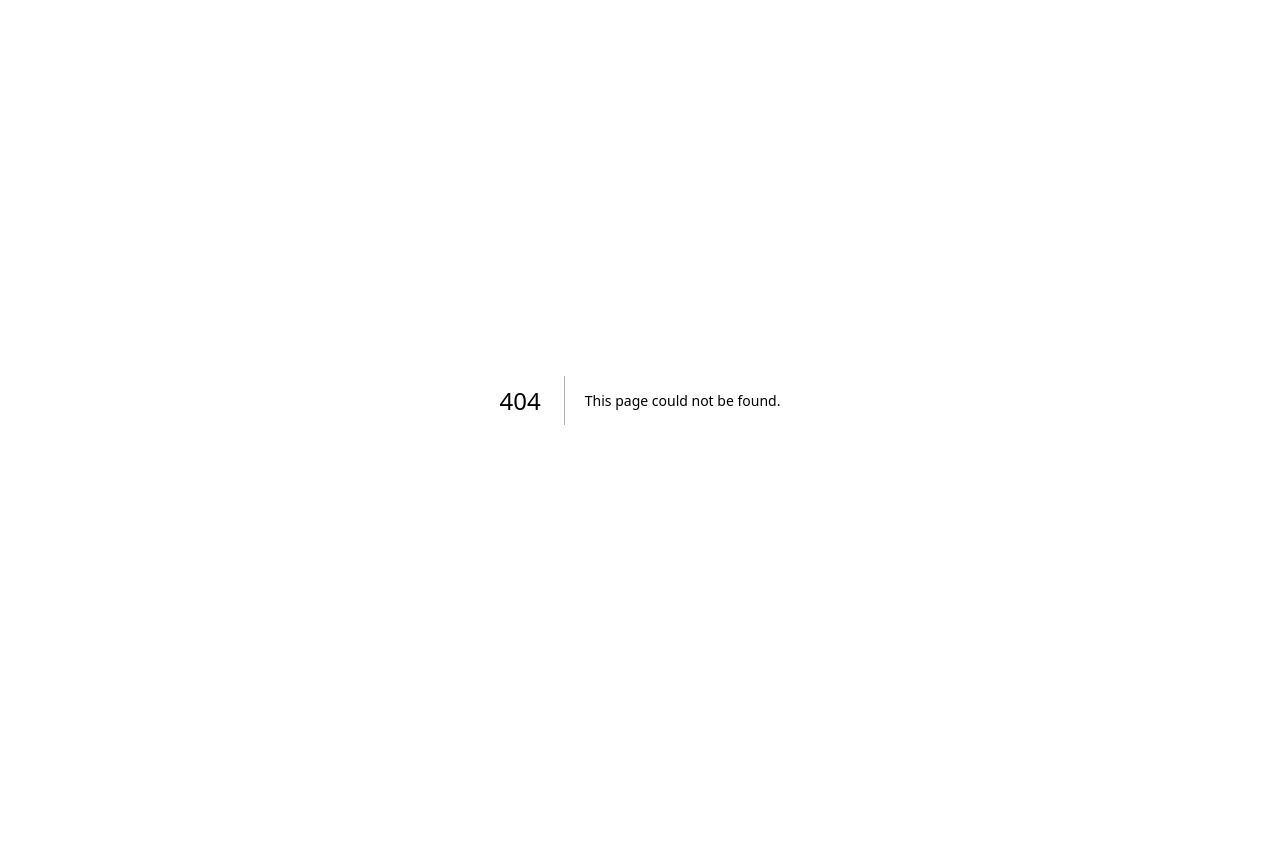
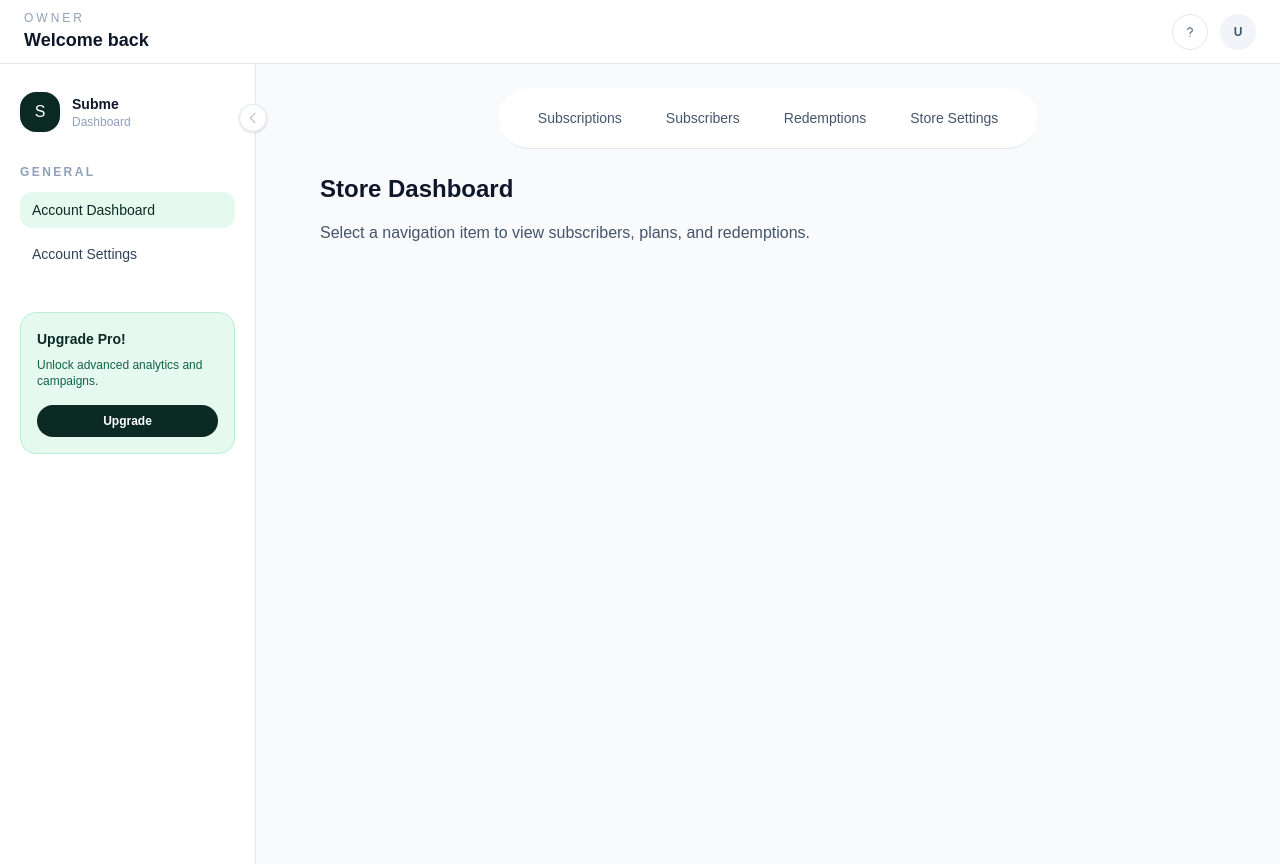
Before and after one commit to mjedwards/subme, a Next.js app: page /dashboard/1/dashboard in a window 1280 px wide. Before the commit this address had no page. Before the commit the page ends 800 px from the top, so only its background shows below. Built offline with nearby package versions, Linux system fonts and the light colour scheme; no server answers.

Commit message:
feat(ui): unify dashboard navigation, roles, and store layouts

```diff
--- a/src/app/(auth)/signup/SignUpPanel.tsx
+++ b/src/app/(auth)/signup/SignUpPanel.tsx
@@ -4,7 +4,7 @@ import { makeFetch } from "@/utils/helper";
 import { useRouter } from "next/navigation";
 import { useState } from "react";
 
-type Role = "customer" | "store";
+type Role = "customer" | "owner";
 
 const roleCopy = {
 	customer: {
@@ -18,7 +18,7 @@ const roleCopy = {
 			{ label: "Password", type: "password", name: "password" },
 		],
 	},
-	store: {
+	owner: {
 		headline: "Create your store account",
 		subtitle: "Launch subscriptions for every location you manage.",
 		button: "Create store account",
@@ -73,11 +73,12 @@ export default function SignUpPanel() {
 			method: "POST",
 			data: {
 				name:
-					role === "store"
+					role === "owner"
 						? user.storeName
 						: `${user.firstName} ${user.lastName}`,
 				email: user.email,
 				password: user.password,
+				role
 			},
 		});
 
@@ -115,9 +116,9 @@ export default function SignUpPanel() {
 					</button>
 					<button
 						type='button'
-						onClick={() => setRole("store")}
+						onClick={() => setRole("owner")}
 						className={`flex-1 rounded-full px-4 py-2 font-medium transition ${
-							role === "store"
+							role === "owner"
 								? "bg-white text-slate-900 shadow-sm"
 								: "text-slate-500"
 						}`}>
--- /dev/null
+++ b/src/app/(owner)/dashboard/[storeSlug]/dashboard/components/StoreTopNav.tsx
@@ -0,0 +1,27 @@
+"use client";
+
+import React from "react";
+
+export type NavItem = {
+	label: string;
+	href: string;
+};
+
+type StoreTopNavProps = {
+	items: NavItem[];
+};
+
+export default function StoreTopNav({ items }: StoreTopNavProps) {
+	return (
+		<nav className='flex flex-wrap items-center gap-3 border-b border-slate-200 bg-white px-6 py-3 text-sm rounded-full w-fit mx-auto'>
+			{items.map((item) => (
+				<a
+					key={item.label}
+					href={item.href}
+					className='rounded-full px-4 py-2 font-medium text-slate-600 transition hover:bg-slate-100 hover:text-slate-900'>
+					{item.label}
+				</a>
+			))}
+		</nav>
+	);
+}
--- /dev/null
+++ b/src/app/(owner)/dashboard/[storeSlug]/dashboard/layouts/StoreDashboardShell.tsx
@@ -0,0 +1,25 @@
+"use client";
+
+import React from "react";
+import StoreTopNav from "../components/StoreTopNav";
+
+type MenuItem = {
+	label: string;
+	href: string;
+};
+type StoreDashboardShellProps = {
+	children: React.ReactNode;
+	items: MenuItem[];
+};
+
+export default function StoreDashboardShell({
+	children,
+	items,
+}: StoreDashboardShellProps) {
+	return (
+		<>
+			<StoreTopNav items={items} />
+			<main className='flex-1 px-8 py-6'>{children}</main>
+		</>
+	);
+}
--- /dev/null
+++ b/src/app/(owner)/dashboard/[storeSlug]/dashboard/page.tsx
@@ -0,0 +1,10 @@
+export default function StorePage() {
+	return (
+		<div className='space-y-4'>
+			<h1 className='text-2xl font-semibold text-slate-900'>Store Dashboard</h1>
+			<p className='text-slate-600'>
+				Select a navigation item to view subscribers, plans, and redemptions.
+			</p>
+		</div>
+	);
+}
--- /dev/null
+++ b/src/app/(owner)/dashboard/[storeSlug]/layout.tsx
@@ -0,0 +1,24 @@
+import StoreDashboardShell from "./dashboard/layouts/StoreDashboardShell";
+
+export default async function StoreAccountLayout({
+	children,
+	params,
+}: Readonly<{
+	children: React.ReactNode;
+	params: Promise<{ storeSlug: string }>;
+}>) {
+	const resolvedParams = await params;
+	const storeBase = `/dashboard/${resolvedParams.storeSlug}`;
+	const storeMenuItems = [
+				{ label: "Subscriptions", href: `${storeBase}/plans` },
+				{ label: "Subscribers", href: `${storeBase}/subscribers` },
+				{ label: "Redemptions", href: `${storeBase}/redemptions` },
+				{ label: "Store Settings", href: `${storeBase}/settings` },
+	];
+
+	return (
+		<StoreDashboardShell items={storeMenuItems}>
+			{children}
+		</StoreDashboardShell>
+	);
+}
--- /dev/null
+++ b/src/app/(owner)/dashboard/layout.tsx
@@ -0,0 +1,32 @@
+import DashboardShell from "@/components/layouts/DashboardShell";
+import { createRouteHandlerSupabaseClient } from "@/lib/supabase/server";
+
+export default async function OwnerAccountLayout({
+	children,
+}: Readonly<{
+	children: React.ReactNode;
+	params: { storeSlug: string };
+}>) {
+	const ownerSections = [
+		{
+			title: "General",
+			items: [
+				{ label: "Account Dashboard", href: "/dashboard" },
+				{ label: "Account Settings", href: "/dashboard/settings" },
+			],
+		},
+	];
+
+	const supabase = await createRouteHandlerSupabaseClient();
+	const { data } = await supabase.auth.getUser();
+	const userName = data.user?.user_metadata?.name ?? data.user?.email ?? "";
+
+	return (
+		<DashboardShell
+			sections={ownerSections}
+			userName={userName}
+			roleLabel='Owner'>
+			{children}
+		</DashboardShell>
+	);
+}
--- a/src/app/(owner)/dashboard/page.tsx
+++ b/src/app/(owner)/dashboard/page.tsx
@@ -0,0 +1,10 @@
+export default function DashboardPage() {
+	return (
+		<div className="space-y-4">
+			<h1 className="text-2xl font-semibold text-slate-900">Account Dashboard</h1>
+			<p className="text-slate-600">
+				Select a store to view subscribers, plans, and redemptions.
+			</p>
+		</div>
+	);
+}
--- /dev/null
+++ b/src/app/(owner)/dashboard/settings/page.tsx
@@ -0,0 +1,10 @@
+export default function DashboardSettingsPage() {
+	return (
+		<div className='space-y-4'>
+			<h1 className='text-2xl font-semibold text-slate-900'>
+				Account Settings
+			</h1>
+			<p className='text-slate-600'>Details about account</p>
+		</div>
+	);
+}
--- a/src/app/api/signup/route.ts
+++ b/src/app/api/signup/route.ts
@@ -3,10 +3,13 @@ import { createAdminClient } from "@/lib/supabase/admin";
 import { createRouteHandlerSupabaseClient } from "@/lib/supabase/server";
 import { NextRequest, NextResponse } from "next/server";
 
+type SignUpRole = "customer" | "owner";
+
 interface SignUpRequest {
 	email: string;
 	name?: string;
 	password: string;
+	role: SignUpRole;
 }
 
 function getOrigin(req: NextRequest) {
@@ -32,7 +35,8 @@ export async function POST(request: NextRequest) {
 			});
 		}
 
-		const { email, name, password } = body;
+		const { email, name, password, role } = body;
+		const userRole: SignUpRole = role === "owner" ? "owner" : "customer";
 
 		const supabase = await createRouteHandlerSupabaseClient();
 
@@ -80,7 +84,7 @@ export async function POST(request: NextRequest) {
 			data.user.id,
 			{
 				app_metadata: {
-					roles: ["customer"],
+					roles: [userRole],
 				},
 			},
 		);
@@ -101,7 +105,7 @@ export async function POST(request: NextRequest) {
 				id: data.user.id,
 				email: data.user.email,
 				emailConfirmed: data.user.email_confirmed_at ? true : false,
-				roles: ["customer"],
+				roles: [userRole],
 			},
 			needsConfirmation,
 			message: needsConfirmation
--- a/src/app/auth/callback/route.ts
+++ b/src/app/auth/callback/route.ts
@@ -24,6 +24,7 @@ export async function GET(request: Request) {
 	}
 
 	const { data } = await supabase.auth.getUser();
+	console.log(data);
 	const roles = (data.user?.app_metadata?.roles as string[]) ?? [];
 
 	if (roles.includes("owner") || roles.includes("staff")) {
--- a/src/components/navigation/SideNav.tsx
+++ b/src/components/navigation/SideNav.tsx
@@ -1,5 +1,6 @@
 "use client";
 
+import { usePathname } from "next/navigation";
 import { useState } from "react";
 
 export type NavItem = {
@@ -18,6 +19,16 @@ type SideNavProps = {
 
 export default function SideNav({ sections }: SideNavProps) {
 	const [collapsed, setCollapsed] = useState(false);
+	const pathname = usePathname();
+	const allItems = sections.flatMap((section) => section.items);
+	const bestMatch =
+		allItems
+			.filter(
+				(item) =>
+					pathname === item.href ||
+					(pathname.startsWith(item.href + "/") && item.href !== "/"),
+			)
+			.sort((a, b) => b.href.length - a.href.length)[0]?.href ?? "";
 
 	return (
 		<aside
@@ -70,17 +81,22 @@ export default function SideNav({ sections }: SideNavProps) {
 							</div>
 						)}
 						<nav className="mt-3 flex flex-col gap-2 text-sm">
-							{section.items.map((item) => (
+							{section.items.map((item) => {
+								const isActive = bestMatch === item.href;
+								return (
 									<a
 										key={item.label}
 										href={item.href}
-								className={`cursor-pointer rounded-xl px-3 py-2 font-medium text-slate-700 transition hover:bg-[#e6f9ef] hover:text-[#0b2a24] hover:shadow-sm focus-visible:outline-none focus-visible:ring-2 focus-visible:ring-[#7ef2a6]/60 ${
-									collapsed ? "text-center text-xs" : ""
-								}`}
+										className={`cursor-pointer rounded-xl px-3 py-2 font-medium transition hover:shadow-sm focus-visible:outline-none focus-visible:ring-2 focus-visible:ring-[#7ef2a6]/60 ${
+											isActive
+												? "bg-[#e6f9ef] text-[#0b2a24]"
+												: "text-slate-700 hover:bg-[#e6f9ef] hover:text-[#0b2a24]"
+										} ${collapsed ? "text-center text-xs" : ""}`}
 									>
 										{collapsed ? item.label.slice(0, 2) : item.label}
 									</a>
-							))}
+								);
+							})}
 						</nav>
 					</div>
 				))}
```
Also changed, not shown: src/app/(owner)/dashboard/[storeSlug]/settings/page.tsx (added). Lines whose indentation alone changed are shown as unchanged.
